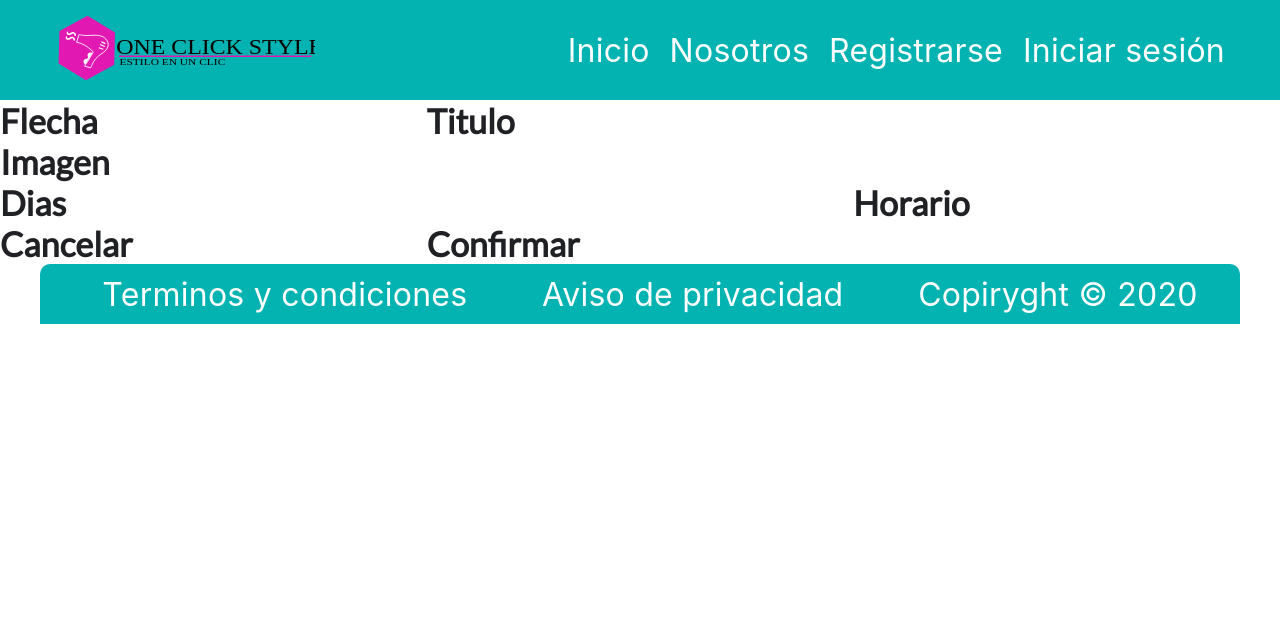
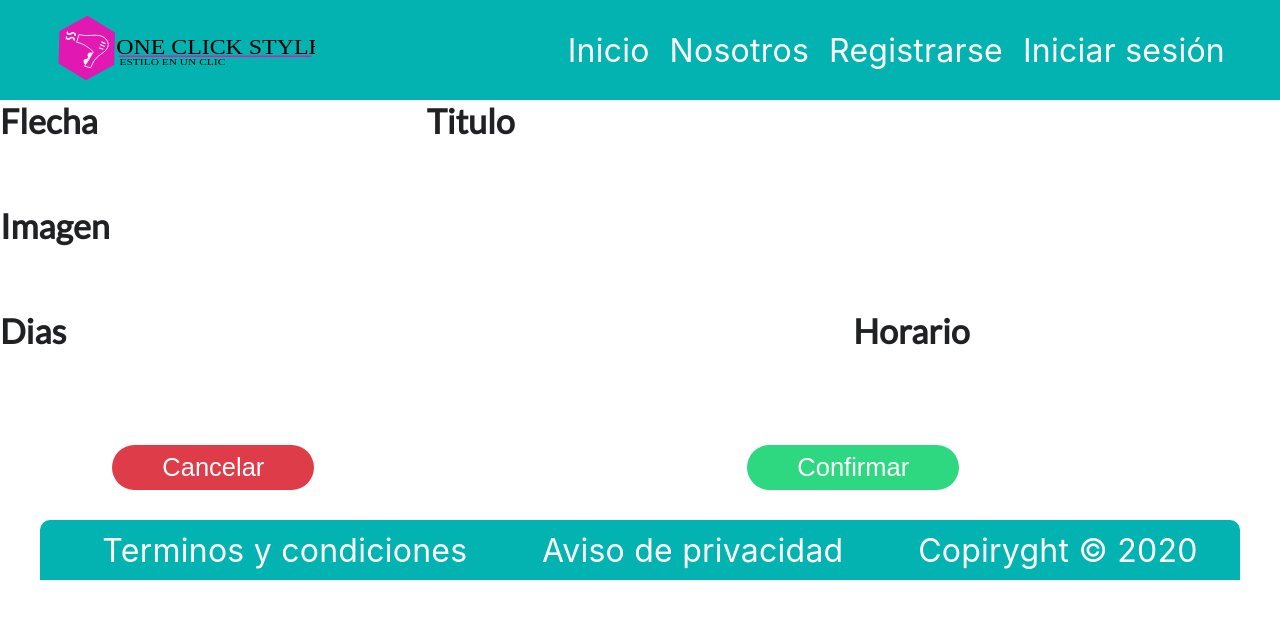
Before and after one commit to Falcons-Devs/frontend, a React app: page /beautician-schedule in a window 1280 px wide. Shown: the top 618 px of the page. Built offline with nearby package versions, Linux system fonts and the light colour scheme; a web font is replaced by a local one.

Commit message:
<WIP> Cancel and Confirm Buttons in schedule and diary

```diff
--- a/src/components/Main/Pages/Beautician/Procedures/index.js
+++ b/src/components/Main/Pages/Beautician/Procedures/index.js
@@ -8,6 +8,7 @@ import {
   CancelButton,
   ConfirmButton,
 } from "./styles";
+import { Buttons } from "../../../../Buttons";
 
 export const Procedures = () => {
   return (
@@ -25,10 +26,10 @@ export const Procedures = () => {
         <h1>Procedures</h1>
       </ProceduresContainer>
       <CancelButton>
-        <h1>Cancel</h1>
+        <Buttons value="Cancelar" color="#DE3C48" />
       </CancelButton>
       <ConfirmButton>
-        <h1>Confirm</h1>
+        <Buttons value="Confirmar" color="#2DD881" />
       </ConfirmButton>
     </Container>
   );
--- a/src/components/Main/Pages/Beautician/Schedules/index.js
+++ b/src/components/Main/Pages/Beautician/Schedules/index.js
@@ -9,6 +9,7 @@ import {
   ArrowButton,
   Title,
 } from "./styles";
+import { Buttons } from "../../../../Buttons";
 
 export const Schedules = () => {
   return (
@@ -29,10 +30,10 @@ export const Schedules = () => {
         <h1>Horario</h1>
       </ScheduleCard>
       <CancelButton>
-        <h1>Cancelar</h1>
+        <Buttons value="Cancelar" color="#DE3C48" />
       </CancelButton>
       <ConfirmButton>
-        <h1>Confirmar</h1>
+        <Buttons value="Confirmar" color="#2DD881" />
       </ConfirmButton>
     </Container>
   );
```
